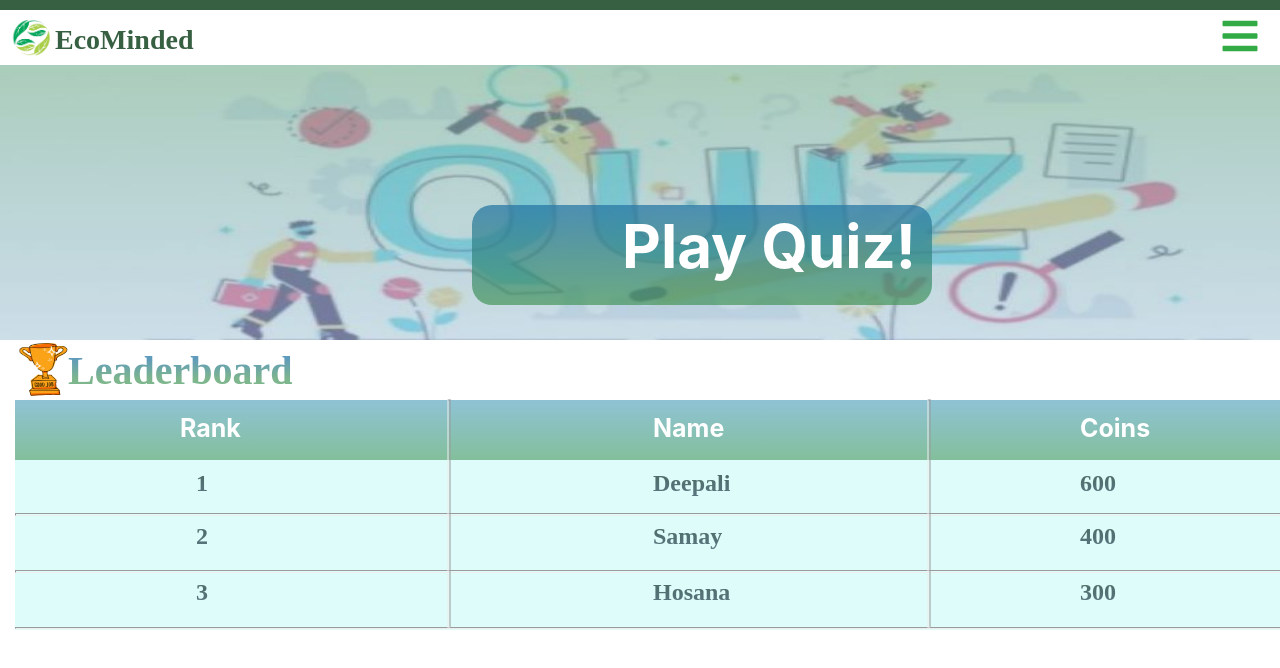
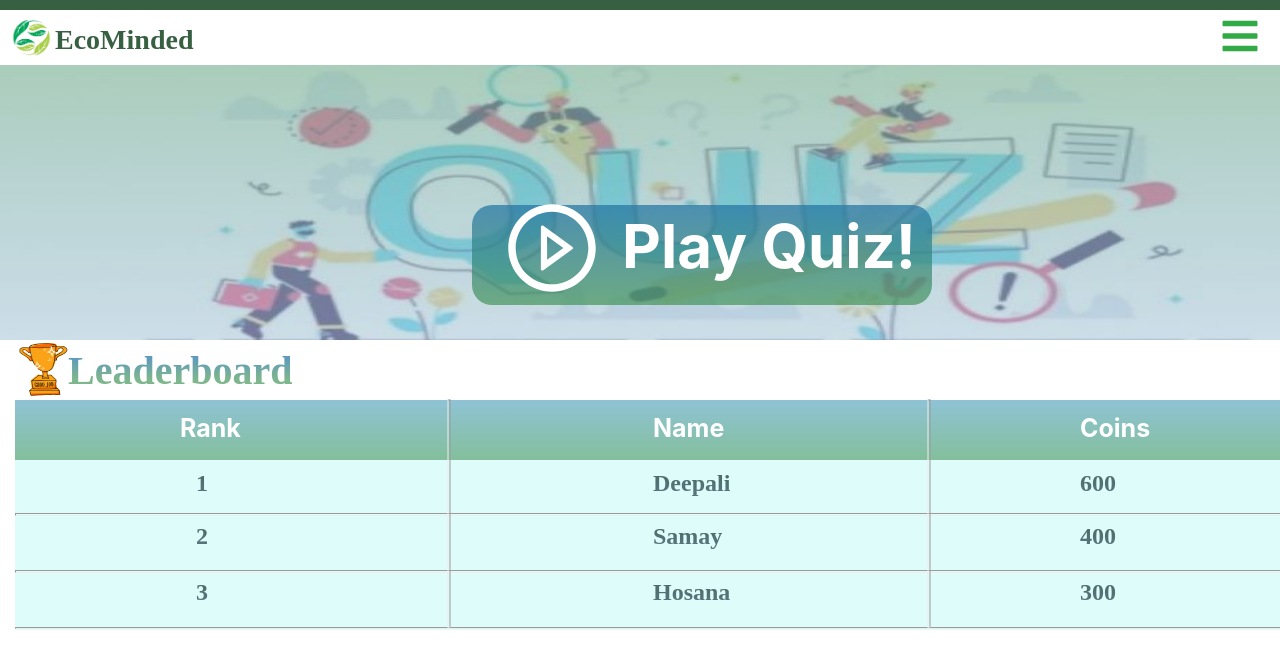
Before and after one commit to khushboojoshi3/EcoMinded, a React (Create React App) app in the folder client/: page /quiz in a window 1280 px wide. Shown: the top 668 px of the page. Built offline with nearby package versions, Linux system fonts and the light colour scheme; a web font is replaced by a local one.

Commit message:
play button missed so added

```diff
--- a/client/src/pages/Quiz/Quiz.js
+++ b/client/src/pages/Quiz/Quiz.js
@@ -20,7 +20,9 @@ function Quiz(){
                 <img src={quiz} />
                 <div className={styles.button}>
                     <div className={styles.rect}>
-
+                     <Link to="#" className={styles.playicon}>
+                          <AiIcons.AiOutlinePlayCircle />
+                      </Link>
                      <h1>Play Quiz!</h1>
                     </div>
                 </div>
```
